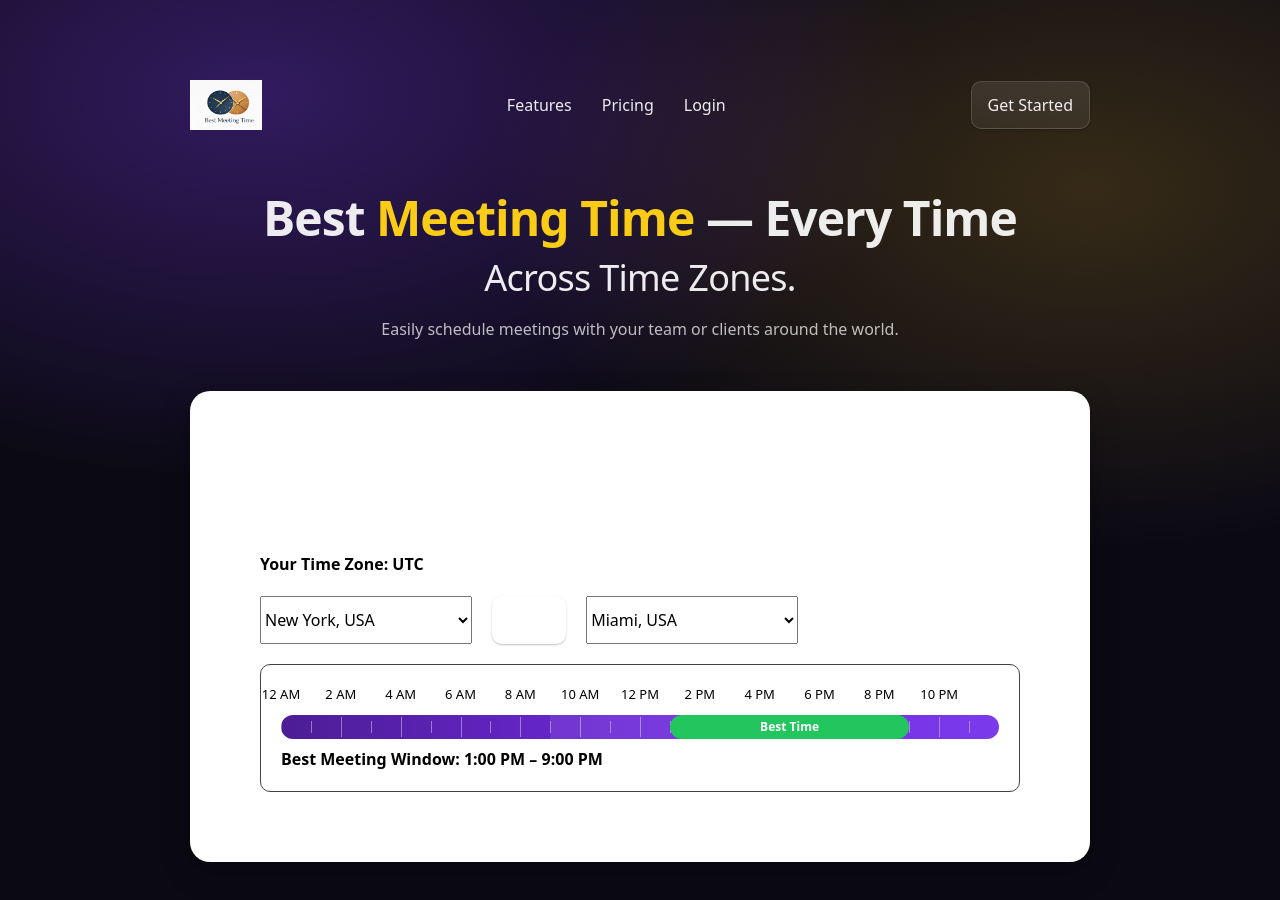
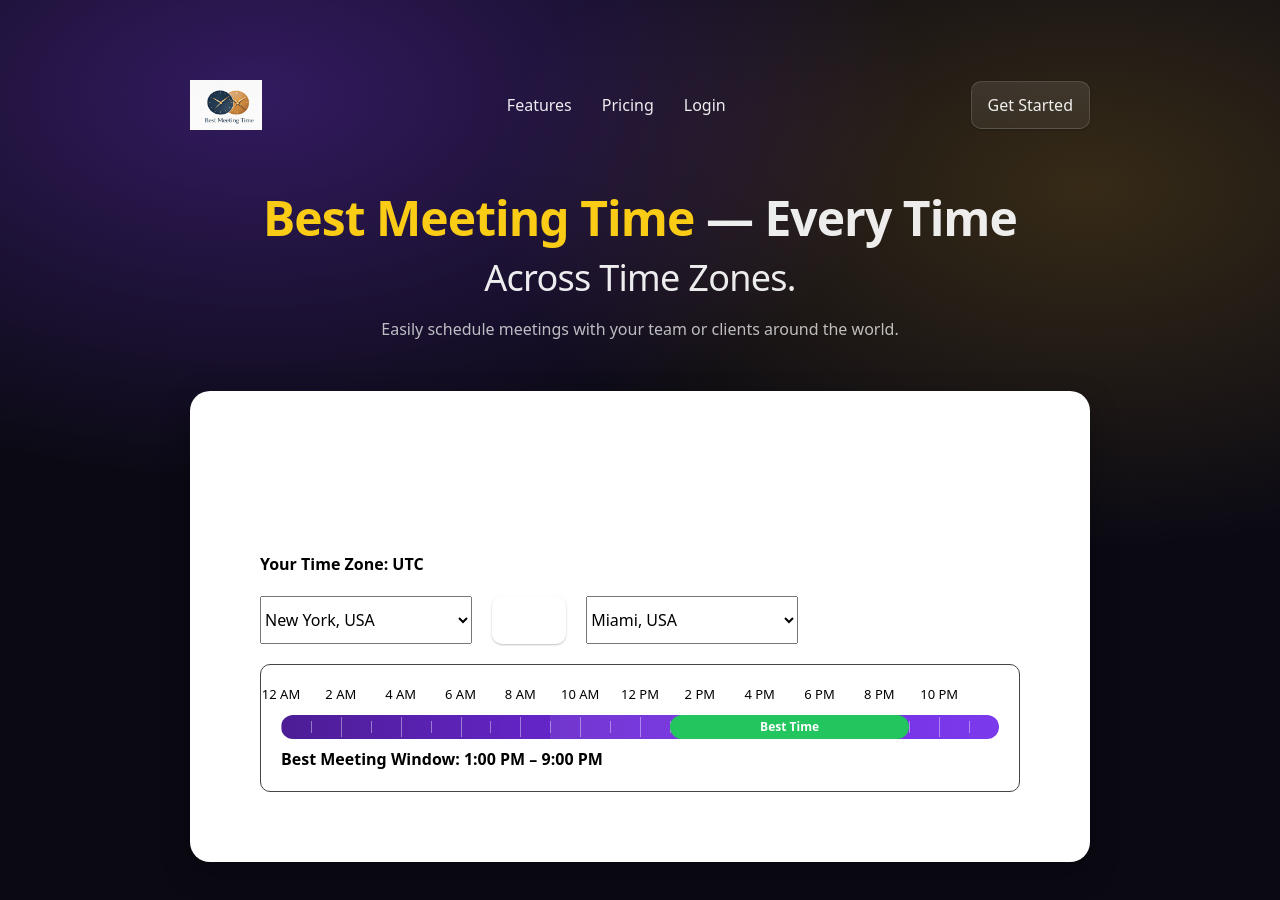
Before and after one commit to techtalk1282/Best-Meeting-Time, a Next.js app: page / in a window 1280 px wide. Shown: the top 900 px of the page. Built offline with nearby package versions, Linux system fonts and the light colour scheme.

Commit message:
feat(ui): make “Best Meeting Time” headline fully gold for brand consistency

```diff
--- a/app/ui/HeroSection.tsx
+++ b/app/ui/HeroSection.tsx
@@ -33,7 +33,7 @@ export default function HeroSection() {
         {/* HERO TEXT */}
         <div style={{ textAlign: "center", marginBottom: 50 }}>
           <h1 style={{ fontSize: 48, marginBottom: 10 }}>
-            Best <span style={{ color: "#facc15" }}>Meeting Time</span> — Every Time
+            <span style={{ color: "#facc15" }}>Best Meeting Time</span> — Every Time
           </h1>
 
           <h2 style={{ fontSize: 36, fontWeight: 400 }}>
```
